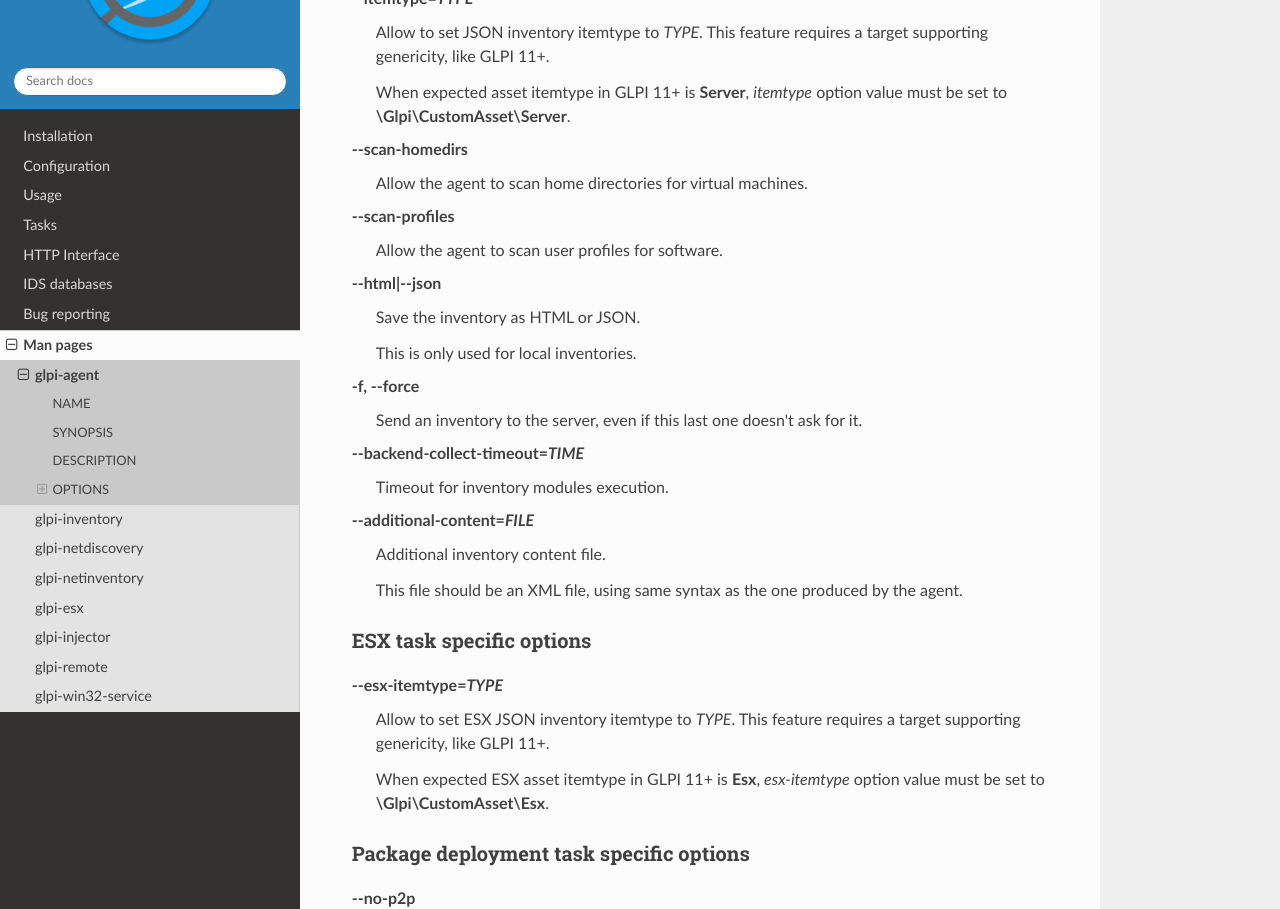
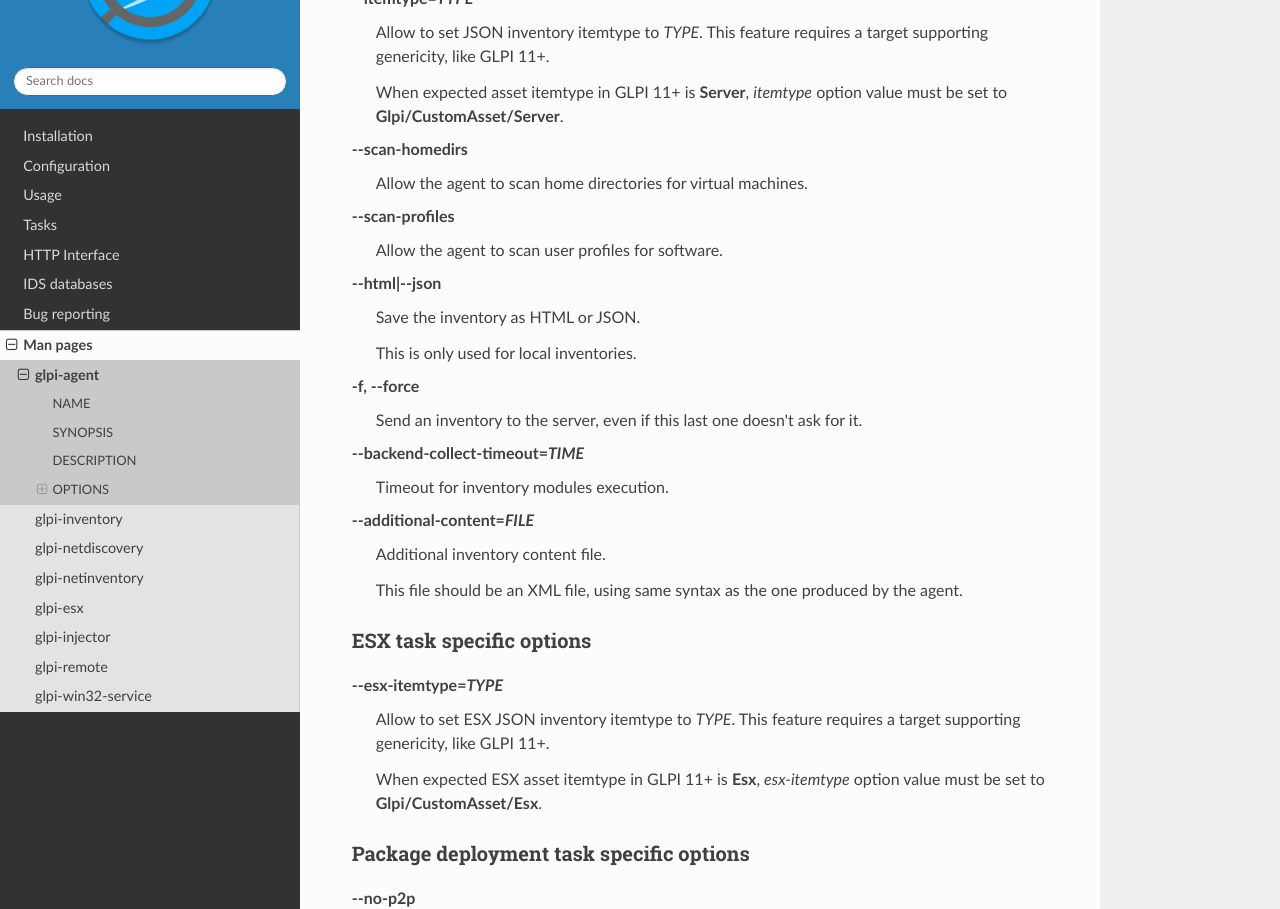
Before and after one commit to glpi-project/doc-agent, a Sphinx documentation site: the page built from source/man/glpi-agent.rst, in a window 1280 px wide and 1400 px high, scrolled down 6285 px. Shown: the part 151-1060 px from the top of the window. Built offline with Sphinx 7.4.7 and the Read the Docs theme 3.1.0, drawn with Linux system fonts in a browser that asks for light colours.

```diff
--- a/source/man/glpi-agent.rst
+++ b/source/man/glpi-agent.rst
@@ -317,7 +317,7 @@ Inventory task specific options
    a target supporting genericity, like GLPI 11+.
 
    When expected asset itemtype in GLPI 11+ is **Server**, *itemtype*
-   option value must be set to **\\Glpi\\CustomAsset\\Server**.
+   option value must be set to **Glpi/CustomAsset/Server**.
 
 **--scan-homedirs**
    Allow the agent to scan home directories for virtual machines.
@@ -352,7 +352,7 @@ ESX task specific options
 
    When expected ESX asset itemtype in GLPI 11+ is **Esx**,
    *esx-itemtype* option value must be set to
-   **\\Glpi\\CustomAsset\\Esx**.
+   **Glpi/CustomAsset/Esx**.
 
 Package deployment task specific options
 ~~~~~~~~~~~~~~~~~~~~~~~~~~~~~~~~~~~~~~~~
```
